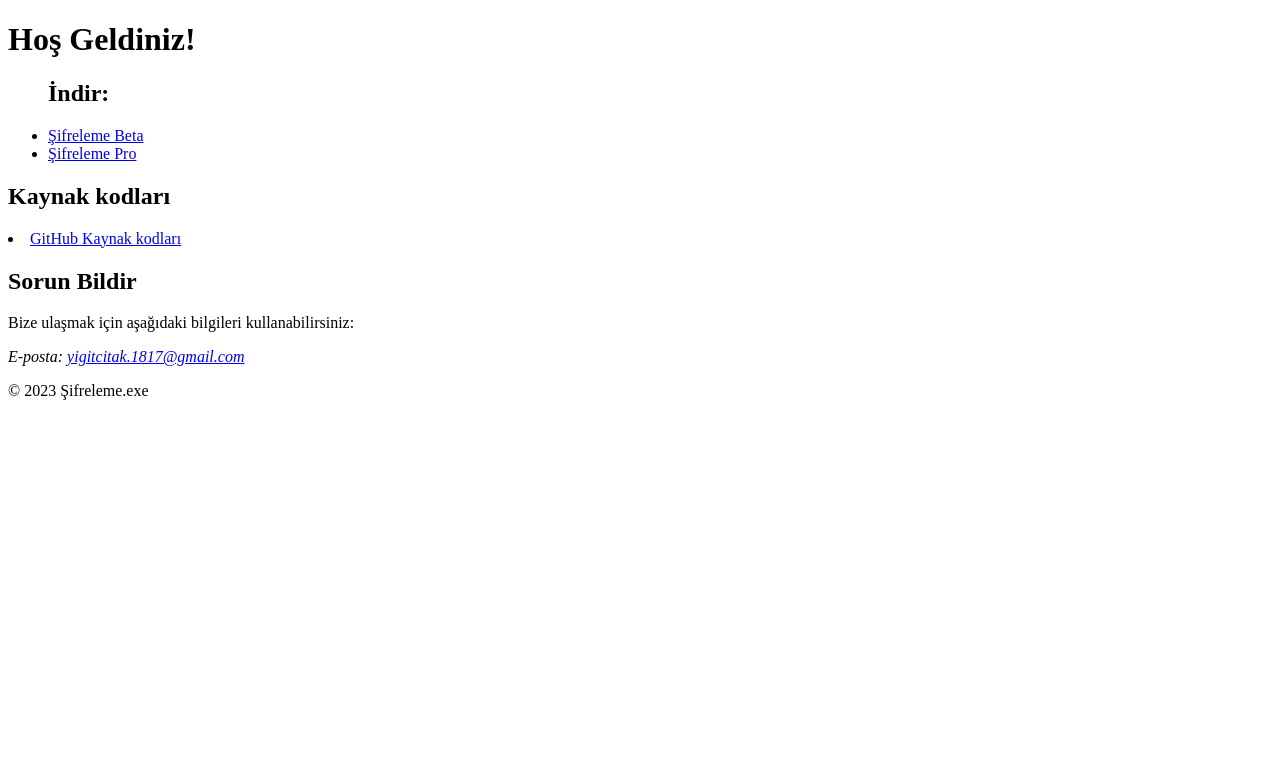
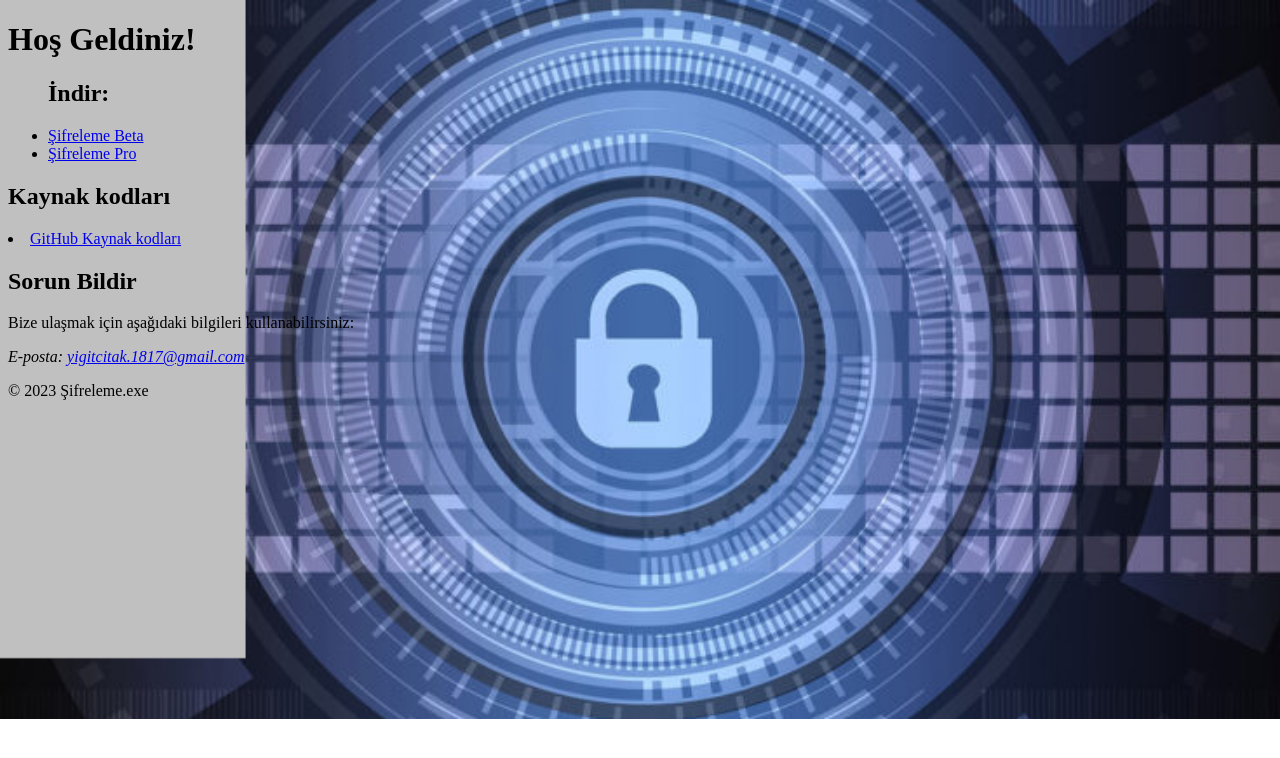
Before and after one commit to Yigit-2023/sifreleme.github.io, a plain HTML site: page index.html in a window 1280 px wide. Drawn offline with Linux system fonts and the light colour scheme.

Commit message:
Update index.html

```diff
--- a/index.html
+++ b/index.html
@@ -6,7 +6,7 @@
 
     <style>
         body {
-            background-image: url('arkaP.jpg'); /* Arka plan resminin URL'sini belirtin */
+            background-image: url('arkaP.png'); /* Arka plan resminin URL'sini belirtin */
             background-size: cover; /* Resmi sayfa boyutuna sığacak şekilde ölçeklendirin */
             background-repeat: no-repeat; /* Resmin tekrar etmesini engelleyin */
         }
```
